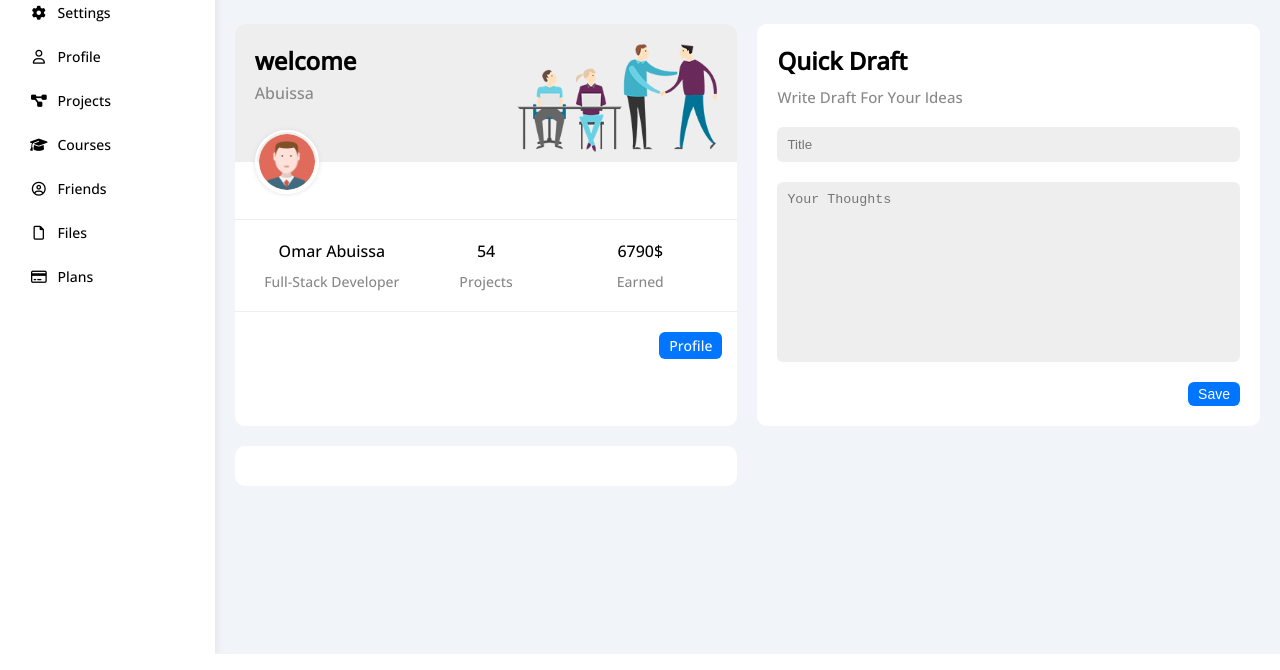
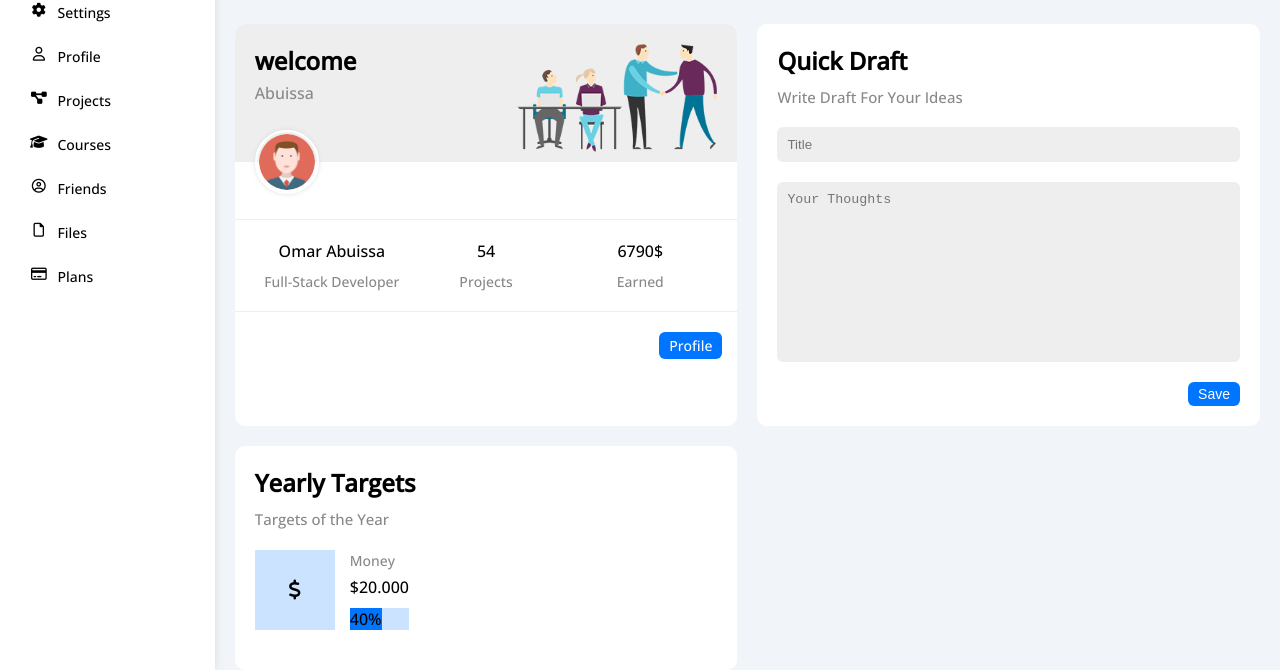
Before and after one commit to OAbuissa/HTML_and_CSS_Template_4, a plain HTML site: page index.html in a window 1280 px wide. Shown: the part 146-816 px from the top of the page. Drawn offline with nearby package versions, Linux system fonts and the light colour scheme.

Commit message:
Target Widget Working on

```diff
--- a/CSS/framework.css
+++ b/CSS/framework.css
@@ -30,7 +30,7 @@
 .gap-20 {
     gap: 20px;
 }
-.align-c {
+.align-center {
     align-items: center;
 }
 @media (max-width: 767px) {
@@ -1058,6 +1058,11 @@
 }
 /* End Animation + Moving  */
 /* Start Components */
+.center-flex {
+    display: flex;
+    align-items: center;
+    justify-content: center;
+}
 .between-flex {
     display: flex;
     align-items: center;
--- a/CSS/master.css
+++ b/CSS/master.css
@@ -206,3 +206,26 @@ ul {
     background: var(--blue-alt-color);
 }
 /* End Quick Draft Widget */
+/* Start Target Widget */
+.targets .target-row .icon {
+    width: 80px;
+    height: 80px;
+}
+.targaets .detalis {
+
+}
+.targets .detalis .progress {
+
+}
+.targaets .detalis .progress > span {
+
+}
+.targaets .detalis .progress > span span::after {
+    content: "";
+}
+.blue .icon,
+.blue .progress {
+    background-color: rgb(0 117 255 / 20%);
+
+}
+/* End Target Widget */
--- a/index.html
+++ b/index.html
@@ -18,7 +18,7 @@
             <h3 class="p-rel txt-c mt-0">Abuissa</h3>
             <ul>
                 <li>
-                    <a class="active d-flex align-c fs-14 c-black rad-6 p-10 mb-5 tran" href="index.html">
+                    <a class="active d-flex align-center fs-14 c-black rad-6 p-10 mb-5 tran" href="index.html">
                         <i class="fa-solid fa-chart-bar fa-fw"></i>
                         <span class="fs-14 ml-10">Dashboard</span>
                     </a>
@@ -113,7 +113,24 @@
                 </div>
                 <!-- End Quick Draft Widget -->
                 <!-- Start Targets -->
-                <div class="targets p-20 bg-white rad-10"></div>
+                <div class="targets p-20 bg-white rad-10">
+                    <h2 class="mt-0 mb-10">Yearly Targets</h2>
+                    <p class="mt-0 mb-20 c-grey fs-15">Targets of the Year</p>
+                    <div class="target-row mb-20 blue d-flex align-center">
+                        <div class="icon center-flex mr-15">
+                            <i class="fa-solid fa-dollar-sign fa-lg c-blue"></i>
+                        </div>
+                        <div class="detalis">
+                            <span class="fs-14 c-grey">Money</span>
+                            <span class="d-block mt-5 mb-10 fw-bold">$20.000</span>
+                            <div class="progress p-rel">
+                                <span class="bg-blue blue" style="width: 40%">
+                                    <span class="bg-blue">40%</span>
+                                </span>
+                            </div>
+                        </div>
+                    </div>
+                </div>
                 <!-- End Targets -->
             </div>
         </div>
```
